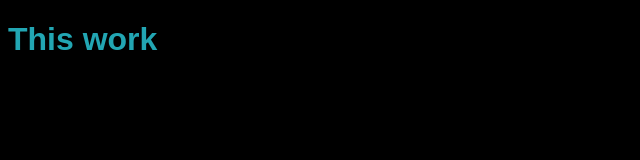
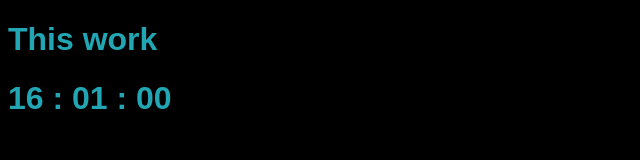
Before and after one commit to gydms741/VanillaJS2, a website built with Parcel: page index.html in a window 1280 px wide. Shown: the whole page, without its empty margins (0-640 px from the left). Built offline with nearby package versions, Linux system fonts and the light colour scheme.

Commit message:
add clock

```diff
--- /dev/null
+++ b/clock.js
@@ -0,0 +1,19 @@
+const clockContainer = document.querySelector(".js-clock");
+const clockTitle = clockContainer.querySelector("h1");
+
+function getTime(){
+    const date = new Date();
+    const minutes = date.getMinutes();
+    const hours = date.getHours();
+    const seconds = date.getSeconds();
+    clockTitle.innerText = `${hours<10 ? `0${hours}`: hours} : ${
+        minutes<10 ? `0${minutes}` : minutes} : ${
+        seconds<10 ? `0${seconds}` : seconds}`
+}
+
+function init(){
+    getTime();
+    setInterval(getTime, 1000);
+}
+
+init();
--- a/index.html
+++ b/index.html
@@ -7,6 +7,11 @@
   </head>
   <body>
     <h1 id="title" class="btn">This work</h1>
+    <div class="js-clock">
+      <h1>00:00</h1>
+    </div>
+
     <script src="index.js"></script>
+    <script src="clock.js"></script>
   </body>
 </html>
```
